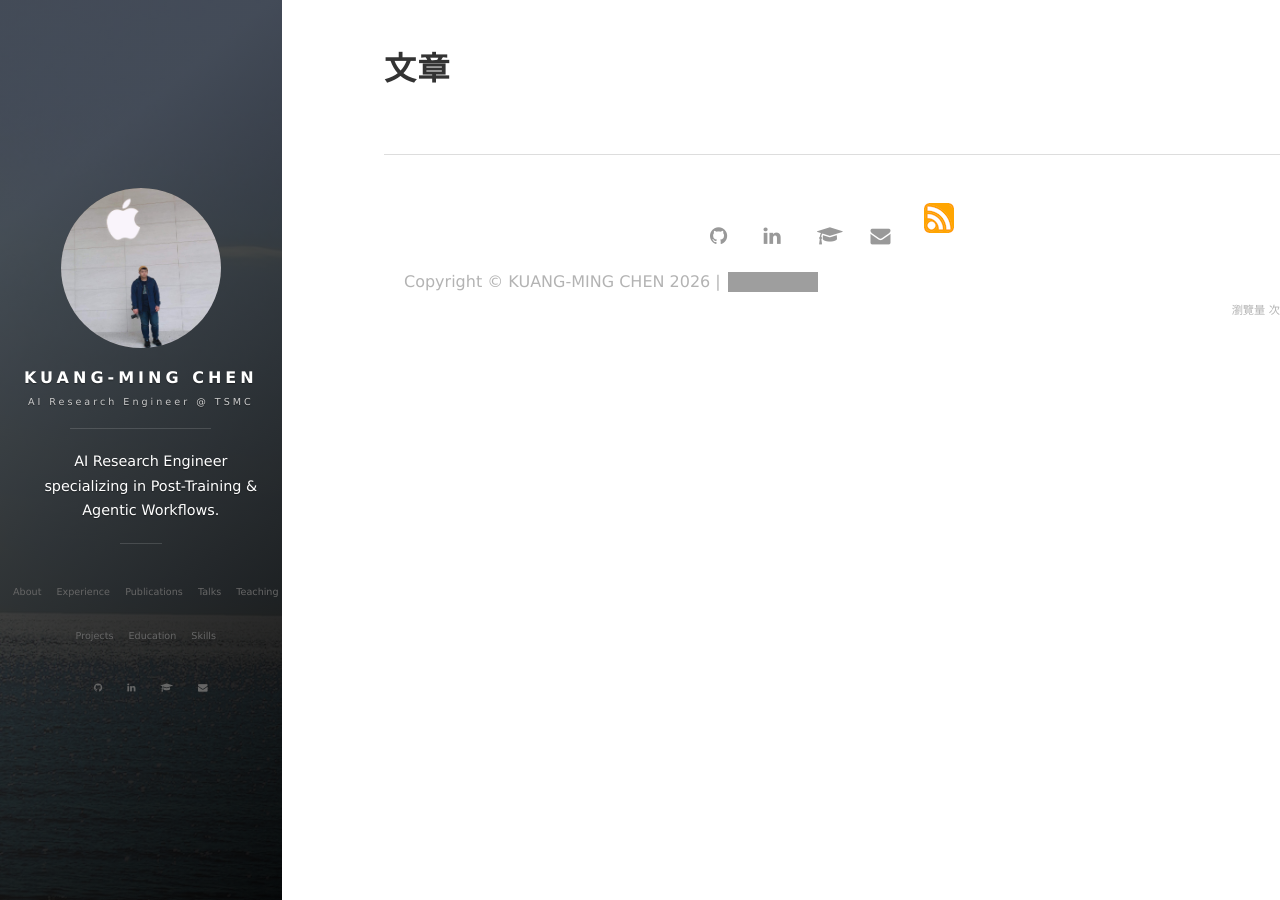
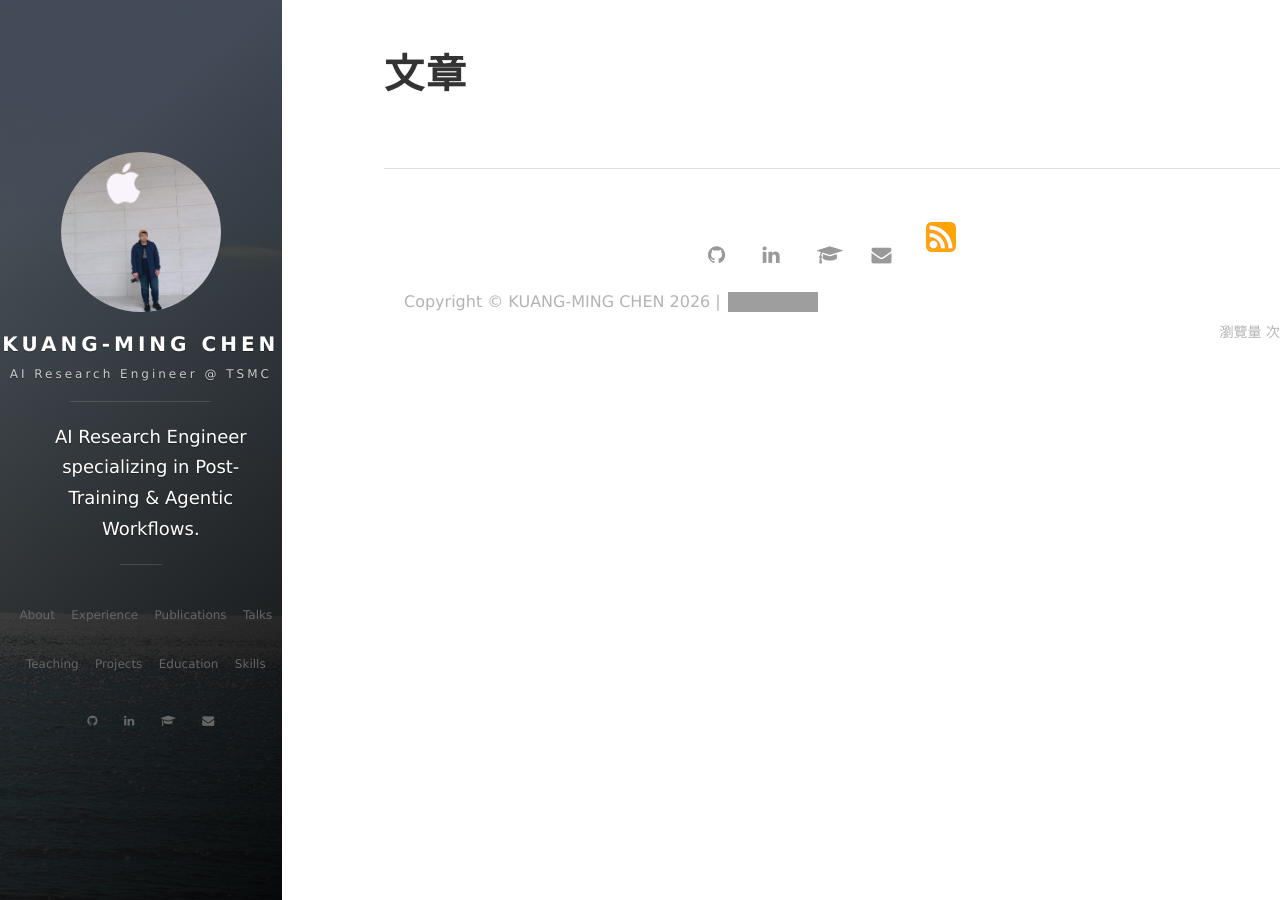
Before and after one commit to Gorden0413/Gorden0413.github.io, a Jekyll site: the page built from archive.html, in a window 1280 px wide. Built offline with Jekyll 4.4.1, drawn with Linux system fonts in a browser that asks for light colours; nearby versions of some CDN libraries; comment, search, counter and statistics services are not loaded; grey boxes are pictures that could not be loaded.

Commit message:
Significantly increase font sizes for body and navigation for better readability

```diff
--- a/css/main.css
+++ b/css/main.css
@@ -63,7 +63,7 @@ html {
 
 body {
   font-family: "ff-tisa-web-pro-1", "ff-tisa-web-pro-2", "Lucida Grande", "Hiragino Sans GB", "Hiragino Sans GB W3", "Microsoft YaHei", "WenQuanYi Micro Hei", sans-serif;
-  font-size: 16px;
+  font-size: 20px;
   color: #333;
   -webkit-font-smoothing: antialiased; }
 
@@ -1394,7 +1394,7 @@ nav a {
   padding: 0px;
   color: #999;
   font-weight: 700;
-  font-size: 1.1em;
+  font-size: 1.5em;
   text-shadow: none;
   -webkit-transition: color 0.3s;
   -moz-transition: color 0.3s;
```
